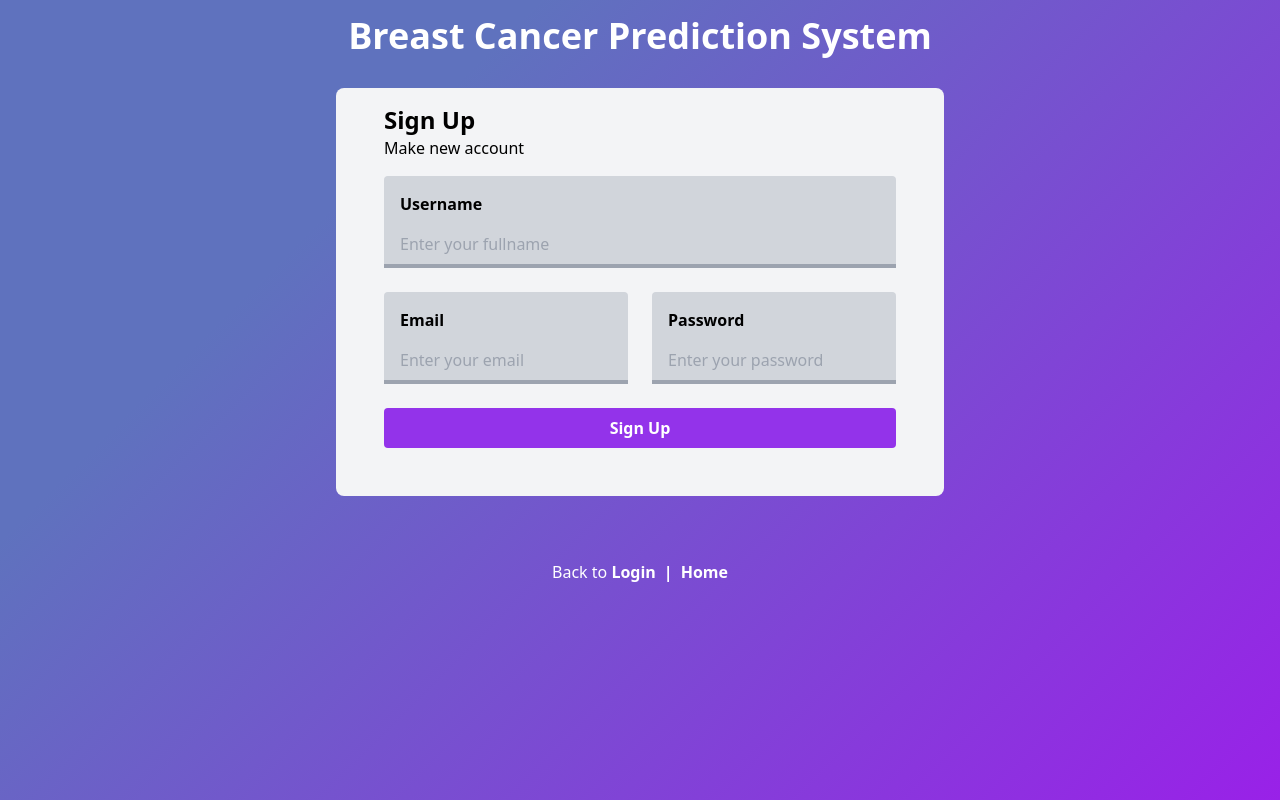
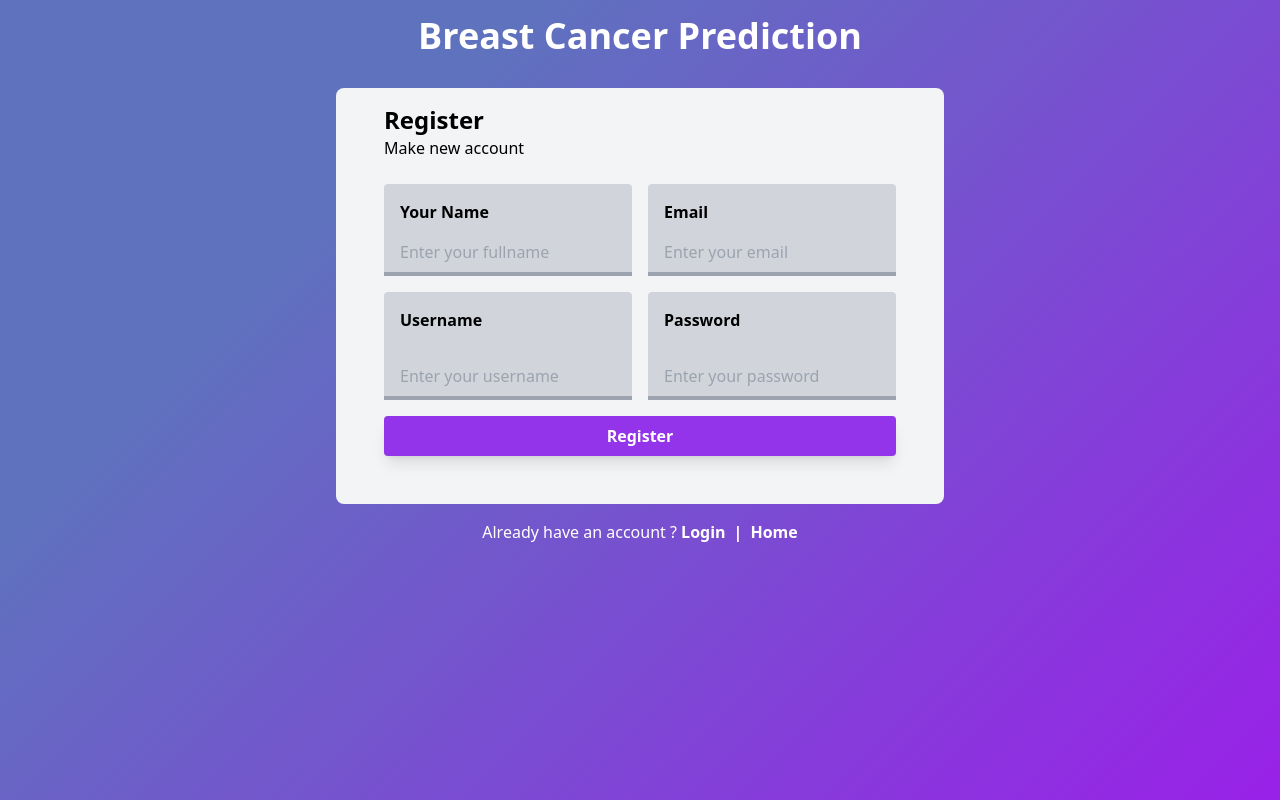
Before and after one commit to SyazzR/BreastCancerPrediction, a Flask app: page /register in a window 1280 px wide. Run offline with Flask 2, Linux system fonts and the light colour scheme; style sheets or scripts are compiled from the project's sources; parts of the project's set-up code (start-up, migrations or seed data) failed here and were passed over.

Commit message:
new register interface

```diff
--- a/templates/Register.html
+++ b/templates/Register.html
@@ -1,49 +1,81 @@
 <!DOCTYPE html>
-<html lang="en">
+<html>
     <head>
         <meta charset="UTF-8">
-    <meta http-equiv="X-UA-Compatible" content="IE=edge">
         <meta name="viewport" content="width=device-width, initial-scale=1.0">
-    <title>Sign Up</title>
-    <link rel="stylesheet" href="{{ url_for('static',filename='dist/output.css') }}">
+        <meta http-equiv="X-UA-Compatible" content="ie=edge">
+        <title>Register</title>
+        <link rel="stylesheet" href="{{ url_for('static', filename='dist/output.css')}}">
+        <style>
+            .body-bg {
+                background-color: #9921e8;
+                background-image: linear-gradient(315deg, #9921e8 0%, #5f72be 74%);
+            }
+        </style>
     </head>
+
     <body class="body-bg min-h-screen overflow-hidden">
+
       <div class="p-4 xl:w-1/2 mx-auto 2xl:p-40">
         <header class="text-center">
-            <h1 class="text-4xl font-bold text-white">Breast Cancer Prediction System</h1>
+          <h1 class="text-4xl font-bold text-white">Breast Cancer Prediction</h1>
         </header>
 
         <main class="bg-gray-100 mt-8 rounded-lg">
           <section class="px-12 py-4 2xl:pt-16">
-                <h2 class="text-2xl font-semibold">Sign Up</h2>
+            <h2 class="text-2xl font-semibold">Register</h2>
             <p>Make new account</p>
           </section>
 
-            <form class="grid grid-cols-2 gap-6" method="" action="#">
-                <div class="col-span-2 flex flex-col mx-12 rounded bg-gray-300">
-                    <label class="font-semibold p-4">Username</label>
-                    <input type="text" placeholder="Enter your fullname" class="bg-gray-300 text-gray-700 px-4 pb-2 focus:outline-none border-b-4 border-gray-400 focus:border-purple-600 transition duration-500">
+          <div id="msg" class="ml-12 pb-2 text-red-500">{{  msg  }}</div>
+
+          <form class="grid grid-cols-2 gap-4" action="{{ url_for('register' )}}" method="post" >
+            <div class="flex flex-col ml-12 rounded bg-gray-300">
+                <label class="font-semibold p-4" for="fullname">Your Name</label>
+                <input type="text" class="bg-gray-300 text-gray-700 px-4 pb-2 focus:outline-none border-b-4 border-gray-400 focus:border-purple-600 transition duration-500" name="fullname" placeholder="Enter your fullname" id="fullname" required>
+            </div>
+
+            <div class="flex flex-col mr-12 bg-gray-300 rounded">
+                <label class="font-semibold p-4" for="email">Email</label>
+                <input type="text" class="px-4 pb-2 bg-gray-300  focus:outline-none border-b-4 border-gray-400 focus:border-purple-600 transition duration-500" name="email" placeholder="Enter your email" id="email" required>
             </div>
 
             <div class="flex flex-col ml-12 bg-gray-300 rounded">
-                    <label class="font-semibold p-4">Email</label>
-                    <input type="email" placeholder="Enter your email" class="px-4 pb-2 bg-gray-300  focus:outline-none border-b-4 border-gray-400 focus:border-purple-600 transition duration-500">
+              <label class="font-semibold pl-4 pt-4 pb-6 " for="username">Username</label>
+              <input type="text" class="focus:outline-none bg-gray-300 border-b-4 border-gray-400 py-2 px-4 focus:border-purple-600 transition duration-500" name="username" placeholder="Enter your username" id="username" required>
             </div>
 
             <div class="flex flex-col mr-12 bg-gray-300 rounded">
-                    <label class="font-semibold p-4">Password</label>
-                    <input type="password" placeholder="Enter your password" class="px-4 pb-2 bg-gray-300 border-b-4 border-gray-400 focus:outline-none focus:border-purple-600 transition duration-500">
+                <label class="font-semibold pl-4 pt-4 pb-6" for="password">Password</label>
+                <input type="password" class="focus:outline-none bg-gray-300 border-b-4 border-gray-400 py-2 px-4 focus:border-purple-600 transition duration-500" name="password" placeholder="Enter your password" id="password" required>
             </div>
 
-                <div class="bg-purple-600 col-span-2 mx-12 flex justify-center mb-12  rounded hover:bg-purple-800 transition duration-200 cursor-pointer">
-                    <input type="submit" value="Sign Up" class="py-2 text-white font-semibold ">
+            <input type="submit" value="Register" class="col-span-2 mx-12 mb-12 bg-purple-600 hover:bg-purple-700 text-white font-bold py-2 rounded shadow-lg hover:shadow-xl transition duration-200"  name="">
+        </form>
+
+        </main>
+
+        <div class="flex justify-center mt-4 text-white" >
+          <p>Already have an account ?
+            <a href="{{ url_for('login') }}" class="font-bold hover:underline">Login</a>
+            <p class="mx-2 font-extrabold">|</p>
+            <a href="{{ url_for('homepage') }}" class="font-bold hover:underline" >Home</a>
+          </p>
         </div>
 
-            </form>
-        </main>
-        <div class="flex justify-center mt-2 xl:mt-16 text-white">
-            <p>Back to <a href="#" class="font-bold">Login</a> <p class="mx-2 font-extrabold">|</p> <a href="#" class="font-bold">Home</a></p>
       </div>
-    </div>
+
+
+
+
+
+
+
+
+
+
+
+
+        <script type="text/javascript" src="js/main.js"></script>
     </body>
 </html>
```
Lines whose indentation alone changed are shown as unchanged.
